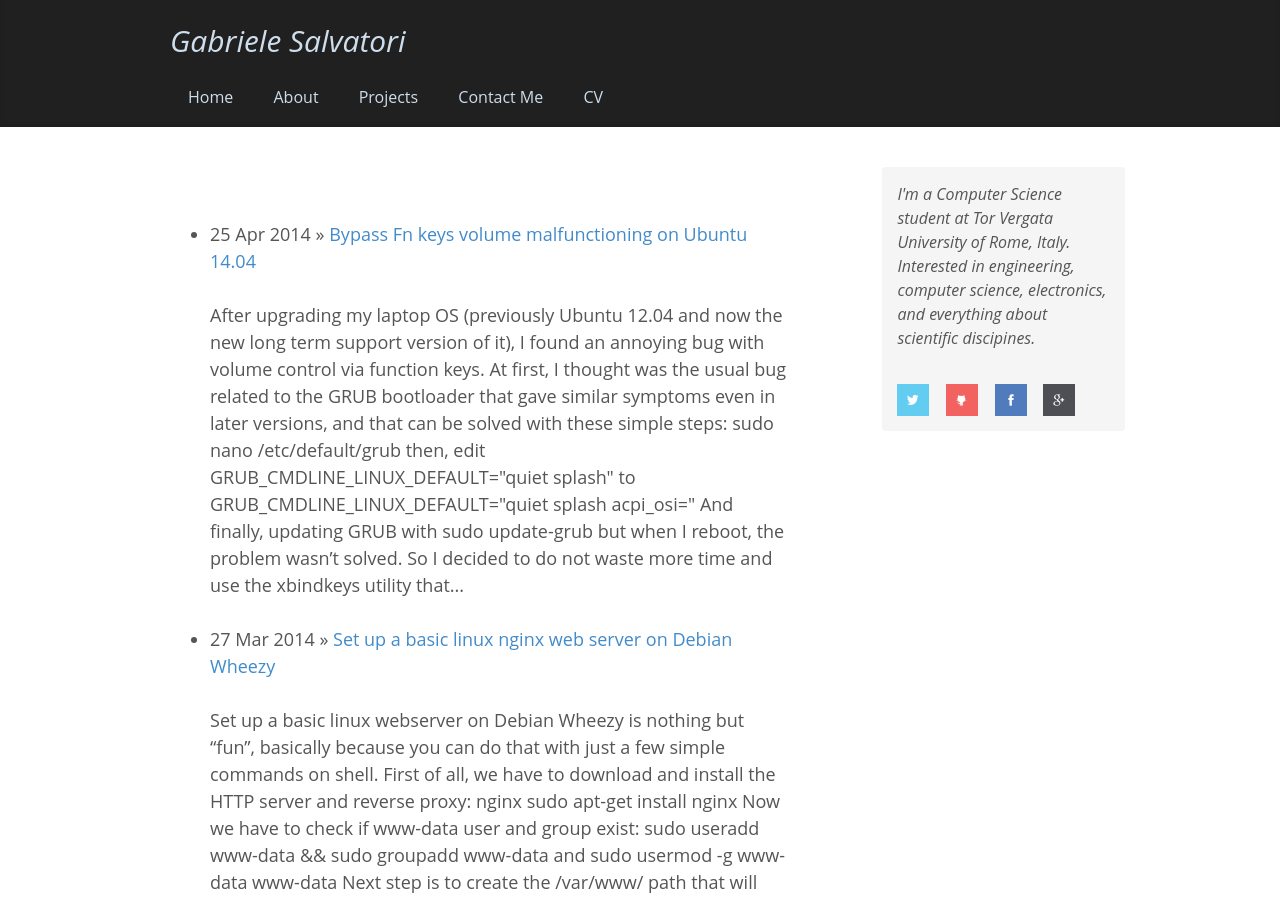
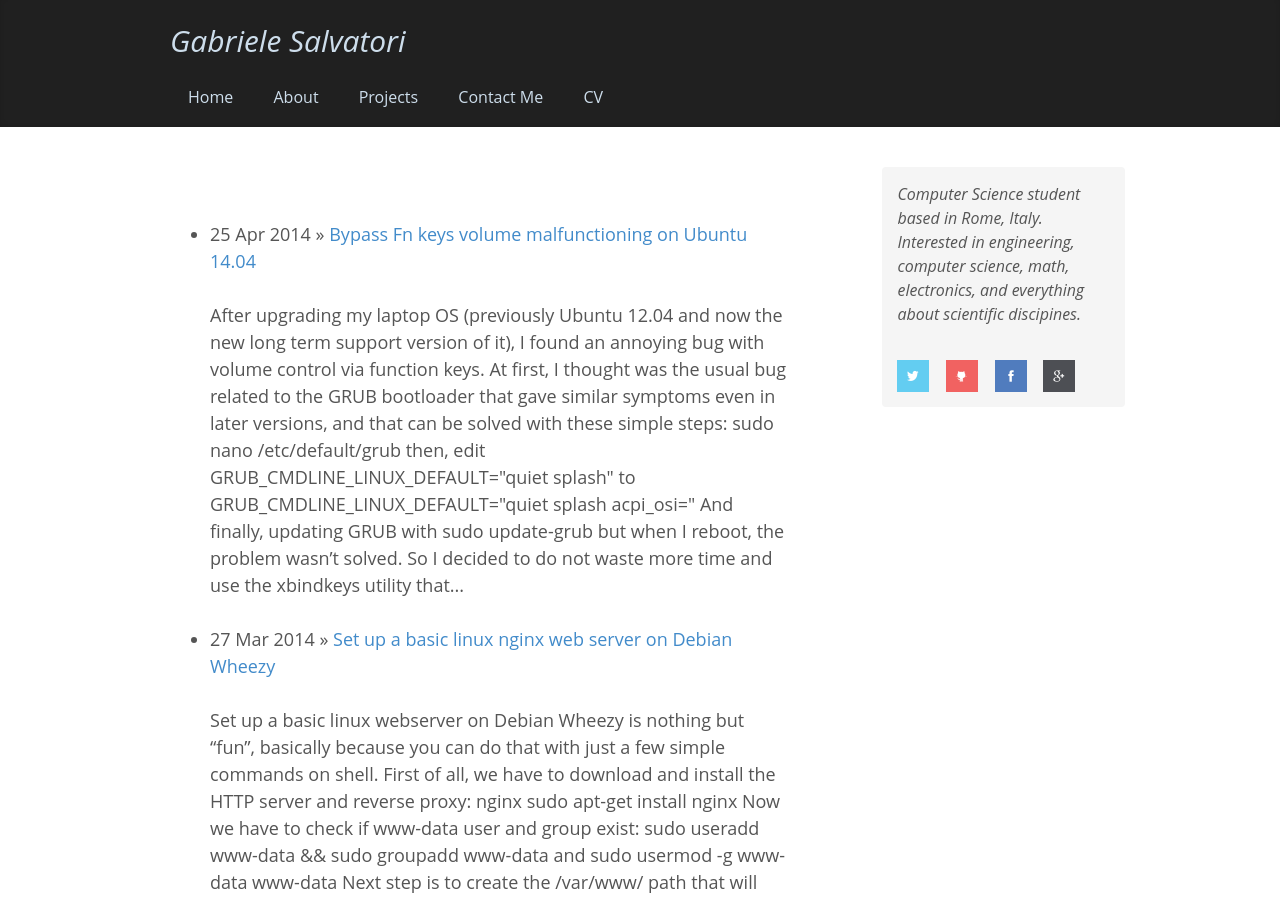
Before and after one commit to gsalvatori/salvatorigabriele.com, a Jekyll site: the page built from index.html, in a window 1280 px wide and 900 px high. Built offline with Jekyll 4.4.1, drawn with Linux system fonts in a browser that asks for light colours; nearby versions of some CDN libraries; library files that are not in the unit come from our copies; Markdown is read by kramdown in place of the engine named in the settings.

Commit message:
Update default.html

```diff
--- a/_layouts/default.html
+++ b/_layouts/default.html
@@ -60,7 +60,7 @@
 
         <div class="col-sm-3 col-sm-offset-1 blog-sidebar">
           <div class="sidebar-module sidebar-module-inset">
-            <p><i>I'm a Computer Science student at Tor Vergata University of Rome, Italy. Interested in engineering, computer science, electronics, and everything about scientific discipines.</i></p><br>
+            <p><i>Computer Science student based in Rome, Italy. Interested in engineering, computer science, math, electronics, and everything about scientific discipines.</i></p><br>
             <a href="https://twitter.com/_gsalvatori" target="_blank"><img src="/images/twitter.png" border="0" width="32" height="32" /></a>&nbsp;&nbsp;&nbsp;
             <a href="https://github.com/gsalvatori" target="_blank"><img src="/images/Github.png" border="0" width="32" height="32" /></a>&nbsp;&nbsp;&nbsp;
             <a href="https://www.facebook.com/salvatorigabriele" target="_blank"><img src="/images/facebook.png" border="0" width="32" height="32" /></a>&nbsp;&nbsp;&nbsp;
```
